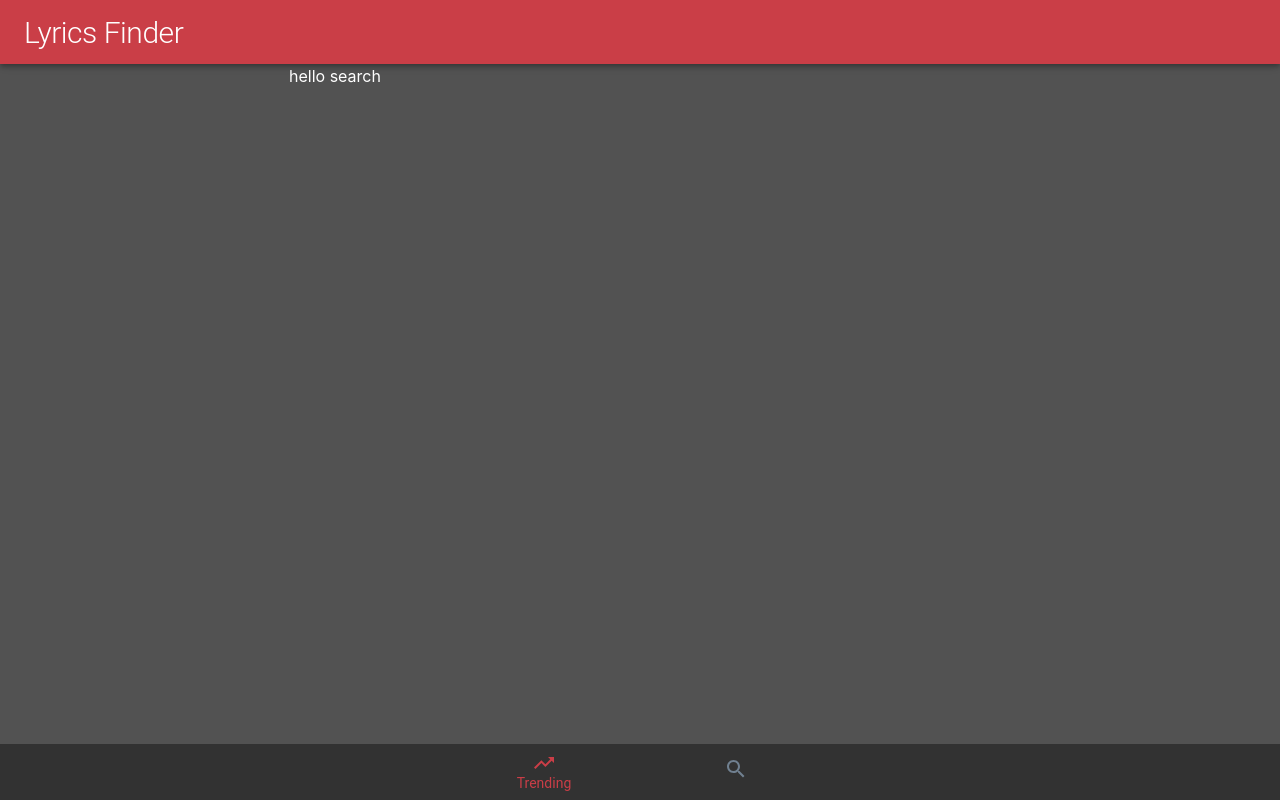
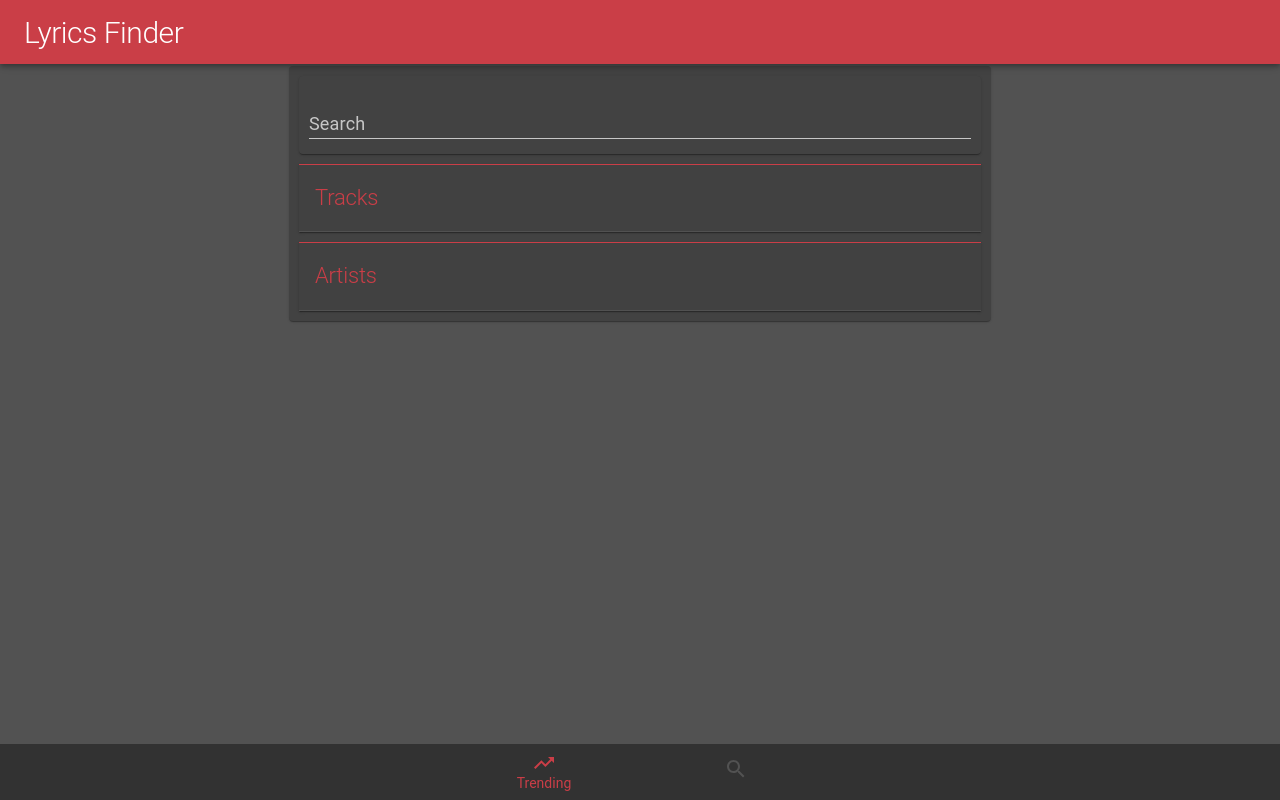
Before and after one commit to piku-afk/lyrics-finder, a React (Create React App) app: page /search in a window 1280 px wide. Built offline with nearby package versions, Linux system fonts and the light colour scheme; no server answers.

Commit message:
Search page with required navigation added

```diff
--- a/public/index.html
+++ b/public/index.html
@@ -11,6 +11,9 @@
     />
     <link rel="apple-touch-icon" href="%PUBLIC_URL%/logo192.png" />
     <link rel="manifest" href="%PUBLIC_URL%/manifest.json" />
+
+    <meta http-equiv="Content-Security-Policy" content="upgrade-insecure-requests">
+
     <title>Lyrics Finder</title>
 
     <style>
--- a/src/components/Content.js
+++ b/src/components/Content.js
@@ -1,5 +1,4 @@
-import React, { useContext } from 'react';
-import { GlobalContext } from '../App';
+import React from 'react';
 import { makeStyles, Container } from '@material-ui/core';
 import Trending from './Trending';
 import Search from './Search';
@@ -21,7 +20,6 @@ const useStyles = makeStyles({
 
 export default function Content() {
 
-  const {tabValue} = useContext(GlobalContext);
   const classes = useStyles();
 
   return (
--- a/src/components/Footer.js
+++ b/src/components/Footer.js
@@ -16,8 +16,8 @@ const useStyles = makeStyles({
   selected: {
     color: '#ca3e47 !important'
   },
-  initail: {
-    color: 'slategray'
+  initial: {
+    color: '#525252'
   }
 });
 
@@ -43,13 +43,13 @@ export default function Footer() {
       >
           <BottomNavigationAction classes={{
             selected: classes.selected,
-            iconOnly: classes.initail
+            iconOnly: classes.initial
           }} component={Link} to='/' label='Trending' icon={<TrendingUpIcon />} />
 
 
         <BottomNavigationAction classes={{
           selected: classes.selected,
-          iconOnly: classes.initail
+          iconOnly: classes.initial
         }} component={Link} to='/search/' label='Search' icon={<SearchIcon />} />
       </BottomNavigation>
 
--- a/src/components/GetTable.js
+++ b/src/components/GetTable.js
@@ -39,7 +39,7 @@ function getTableRow(classes, track, index, song) {
       <TableCell classes={{
         root: classes.tableCell
       }} >
-        <Link style={link} to={song ? `/track/${track.id}` : `artist/${track.id}`} >
+        <Link style={link} to={song ? `/track/${track.id}` : `/artist/${track.id}`} >
           <Grid container spacing={2} alignItems='center' >
             <Grid item xs={1}>
               {index + 1}
--- a/src/components/Lyrics.js
+++ b/src/components/Lyrics.js
@@ -19,7 +19,7 @@ export default function Lyrics() {
 
   const classes = useStyles();
   const {artist, track} = useParams();
-  const [lyrics, setLyrics] = useState('No lyrics found for this song');
+  const [lyrics, setLyrics] = useState('');
 
   useEffect(() => {
     fetch(`https://api.lyrics.ovh/v1/${artist}/${track}`)
@@ -44,7 +44,7 @@ export default function Lyrics() {
         <Typography classes={{
           body1: classes.text
         }} variant='body1'>
-          {lyrics}
+          {lyrics.length === 0 ? 'No lyrics found for this song' : lyrics}
         </Typography>
       </Paper>
   );
--- a/src/components/Search.js
+++ b/src/components/Search.js
@@ -1,5 +1,56 @@
-import React from 'react';
+import React, { useState, useEffect, useRef } from 'react';
+import { Paper, TextField, makeStyles } from '@material-ui/core';
+import './css/search.css'
+import GetTable from './GetTable';
+
+const useStyles = makeStyles({
+  paperContainer: {
+    padding: 10
+  },
+  formContainer: {
+    padding: '15px 10px'
+  }
+});
 
 export default function Search() {
-  return 'hello search';
+
+  const classes = useStyles();
+  const [searchValue, setSearchValue] = useState('maroon 5');
+  const [searchTrack, setSearchTrack] = useState([]);
+  const [searchArtist, setSearchArtist] = useState([]);
+  const inputRef = useRef(null);
+
+  function handleChange(e) {
+    e.preventDefault();
+    setSearchValue(inputRef.current.value);
+  }
+
+  useEffect(() => {
+    fetch(`http://api.napster.com/v2.2/search/verbose?apikey=${process.env.REACT_APP_API_KEY}&query=${searchValue}&per_type_limit=5`)
+      .then(res => res.json())
+      .then(data => {
+        setSearchTrack(data.search.data.tracks);
+        setSearchArtist([data.search.data.artists[0]]);
+      });
+  }, [searchValue]);
+
+  return (
+    <Paper classes={{
+      root: classes.paperContainer
+    }}>
+      <Paper classes={{
+      root: classes.formContainer
+    }}>
+        <form onSubmit={handleChange}>
+          <TextField
+            label='Search'
+            fullWidth
+            inputRef={inputRef}
+          />
+        </form>
+      </Paper>
+      <GetTable title='Tracks' data={searchTrack} song />
+      <GetTable title='Artists' data={searchArtist} />
+    </Paper>
+  );
 }
--- /dev/null
+++ b/src/components/css/search.css
@@ -0,0 +1,10 @@
+.MuiFormLabel-root {
+  font-size: 18px !important;
+}
+.MuiFormLabel-root.Mui-focused {
+  color: #ca3e47 !important;
+}
+
+.MuiInput-underline:after {
+  border-bottom-color: #ca3e47 !important;
+}
```
